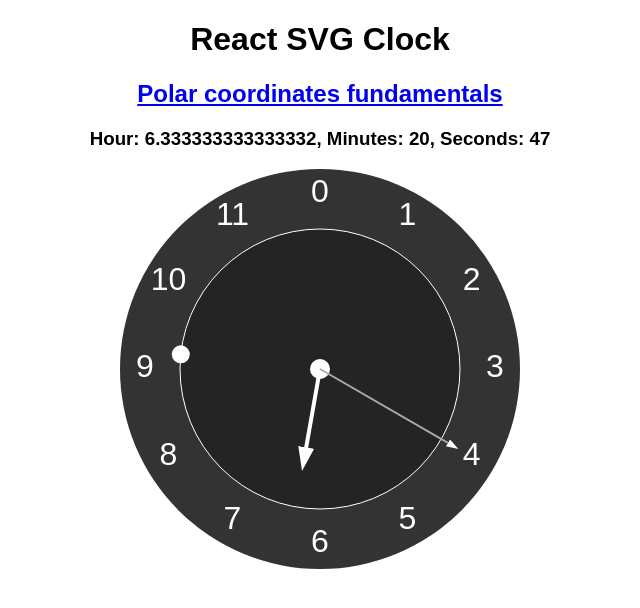
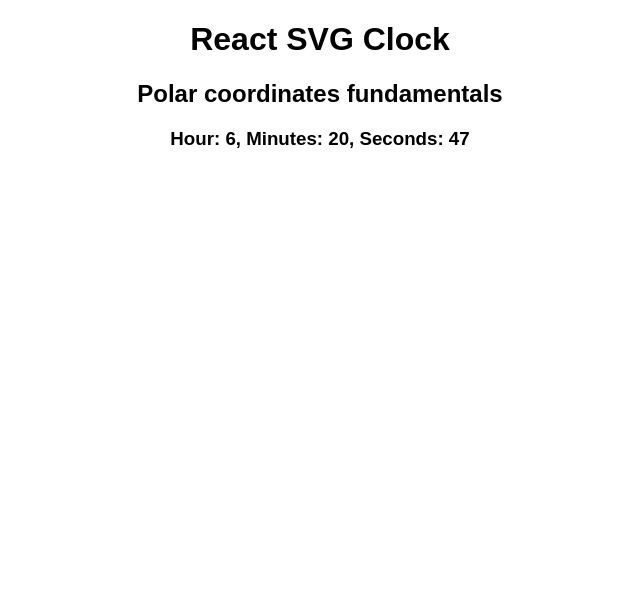
Before and after one commit to dejavu1987/react-svg-clock, a React (Create React App) app: page / in a window 1280 px wide. Shown: the top 608 px of the page, without its empty margins (320-960 px from the left). Built offline with nearby package versions, Linux system fonts and the light colour scheme.

Commit message:
Tutorial chapter 1

```diff
--- a/src/App.tsx
+++ b/src/AppComplete.tsx
@@ -55,11 +55,6 @@
     setMinPt(polarToCartesian(minR, minAngle));
     setSecPt(polarToCartesian(secR, secAngle));
   }, 1000);
-
-  const twelvePos: coord = polarToCartesian(
-    BASE_DIMENSION / 2 - 40,
-    Math.PI / 2
-  );
 
   return (
     <div className="App">
--- /dev/null
+++ b/src/Clock.tsx
@@ -0,0 +1,38 @@
+import { useState } from "react";
+import "./styles.css";
+
+import useInterval from "./useInterval";
+
+
+export default function Clock() {
+  const [hour, setHour] = useState<number>(0);
+  const [min, setMin] = useState<number>(0);
+  const [sec, setSec] = useState<number>(0);
+
+
+  useInterval(() => {
+    const now = new Date();
+
+    const m = now.getMinutes();
+    const h = now.getHours();
+    const s = now.getSeconds();
+
+    setHour(h > 11 ? h - 12 : h);
+    setMin(m);
+    setSec(s);
+
+  }, 1000);
+
+
+  return (
+    <div className="clock">
+      <h1>React SVG Clock</h1>
+      <h2>
+        Polar coordinates fundamentals
+      </h2>
+      <h3>
+        Hour: {hour}, Minutes: {min}, Seconds: {sec}
+      </h3>
+    </div>
+  );
+}
--- a/src/index.tsx
+++ b/src/index.tsx
@@ -1,6 +1,6 @@
 import { render } from "react-dom";
 
-import App from "./App";
+import Clock from "./Clock";
 
 const rootElement = document.getElementById("root");
-render(<App />, rootElement);
+render(<Clock />, rootElement);
--- a/src/styles.css
+++ b/src/styles.css
@@ -1,4 +1,4 @@
-.App {
+.clock {
   font-family: sans-serif;
   text-align: center;
 }
```
